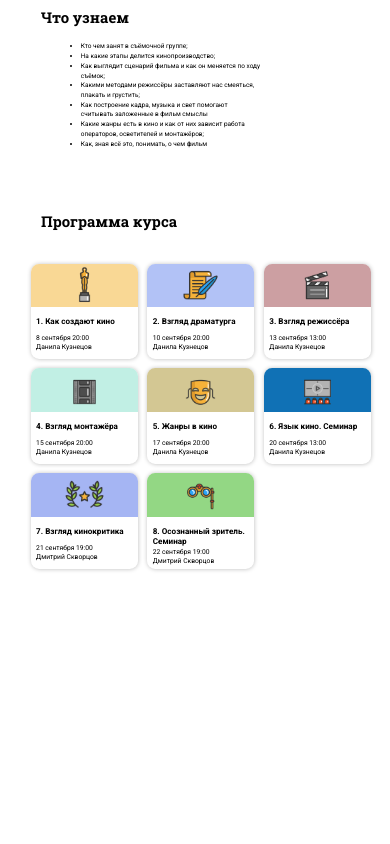
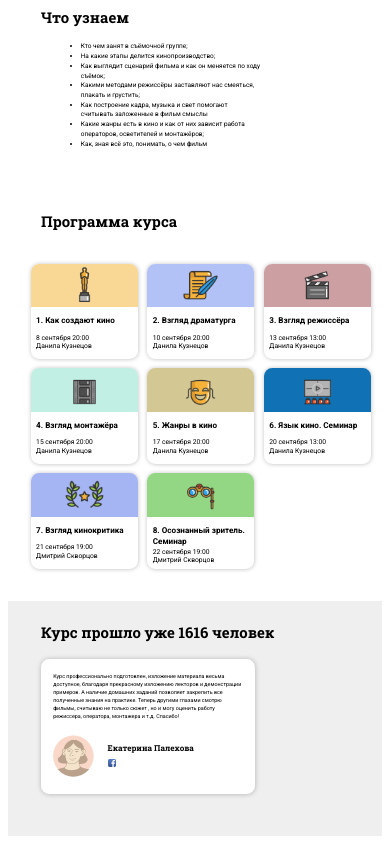
Before and after one commit to Soganyy/FirstHtmlCSS, a plain HTML site: page index.html in a window 390 px wide. Shown: the part 688-1532 px from the top of the page. Before the commit the page ends 1265 px from the top, so only its background shows below. Drawn offline with Linux system fonts and the light colour scheme.

Commit message:
last - two sections and making it responsive for tablet and phone

```diff
--- a/index.html
+++ b/index.html
@@ -144,16 +144,20 @@
             </div>
         </div>
 
-        <!-- <div class="group8">
-            <div>Курс прошло уже 1616 человек</div>
+        <div class="group8">
+            <div class="heading2">Курс прошло уже 1616 человек</div>
 
             <div class="altgroup5">
                 <div class="t14">Курс профессионально подготовлен, изложение материала весьма доступное, благодаря прекрасному изложению лекторов и демонстрации примеров. А наличие домашних заданий позволяет закрепить все полученные знания на практике. Теперь другими глазами смотрю фильмы, считываю не только сюжет , но и могу оценить работу режиссера, оператора, монтажера и т.д. Спасибо!</div>
-                <img src="ph/pp.png" alt="profile" class="ppicture">
-                <div class="t15">Екатерина Палехова</div>
-                <img src="ph/fb2.png" alt="photo" class="fb2">
+                <div class="altg">
+                    <img src="ph/pp.png" alt="profile" class="ppicture">
+                    <div class="altgg">
+                        <div class="t15">Екатерина Палехова</div>
+                        <img src="ph/fb2.png" alt="photo" class="fb2">
+                    </div>
+                </div>
             </div>
-        </div> -->
+        </div>
 
         <!-- <div class="group9">
             <div class="t16">Начало курса — 8 сентября</div>
--- a/style.css
+++ b/style.css
@@ -74,8 +74,9 @@
 }
 .t4{
     color: white;
-    margin-top: 2vw;
+    margin-top: 1.7vw;
     margin-left: 1.8vw;
+    width: 29.9vw;
     font-family: 'Roboto Slab';
     font-style: normal;
     font-weight: 400;
@@ -84,7 +85,7 @@
 }
 .t5{
     color: white;
-    margin-top: 0.55vw;
+    /* margin-top: 0.w; */
     margin-left: 19.3vw;
     font-family: 'Roboto';
     font-style: normal;
@@ -220,11 +221,6 @@ ul{
     line-height: 101.38%;
 }
 
-
-
-
-
-
 .group7{
     margin-top: 8.81vw;
     margin-left: 5.83vw;
@@ -247,7 +243,7 @@ ul{
     border-radius: 2.08vw 2.08vw 0vw 0vw;
 }
 .t12{
-    margin-top: 1.25vw;
+    margin-top: 1.1vw;
     margin-left: 1.38vw;
     font-family: 'Roboto';
     font-style: normal;
@@ -275,3 +271,63 @@ ul{
     font-size: 1.73vw;
     line-height: 130%;
 }
+
+.group8{
+    padding-top: 6.31vw;
+    margin-top: 8.26vw;
+    background: #EFEFEF;
+    width: 100%;
+    height: 54.1vw;
+}
+.heading2{
+    margin-left: 8.47vw;
+    font-family: 'Roboto Slab';
+    font-style: normal;
+    font-weight: 700;
+    font-size: 3.81vw;
+    line-height: 101.38%;
+}
+.altgroup5{
+    margin-top: 4.79vw;
+    margin-left: 8.47vw;
+    width: 54.93vw;
+    height: 31.31vw;
+    background: #FFFFFF;
+    box-shadow: 0.06vw 0.06vw 1.38vw rgba(0, 0, 0, 0.25);
+    border-radius: 2.08vw;
+    padding-top: 3.33vw;
+}
+.t14{
+    margin-left: 3.125vw;
+    width: 48.61vw;
+    font-family: 'Roboto';
+    font-style: normal;
+    font-weight: 400;
+    font-size: 1.38vw;
+    line-height: 150%;
+}
+.ppicture{
+    width: 13.19vw;
+    height: 11.73vw;
+}
+.altg{
+    margin-top: 3.26vw;
+    margin-left: 1.80vw;
+    display: flex;
+}
+.altgg{
+    margin-left: 2.08vw;
+}
+.t15{
+    margin-top: 2.77vw;
+    font-family: 'Roboto Slab';
+    font-style: normal;
+    font-weight: 700;
+    font-size: 2.08vw;
+    line-height: 101.38%;
+}
+.fb2{
+    margin-top: 1.736vw;
+    width: 2.22vw;
+    height: 2.152vw;
+}
```
